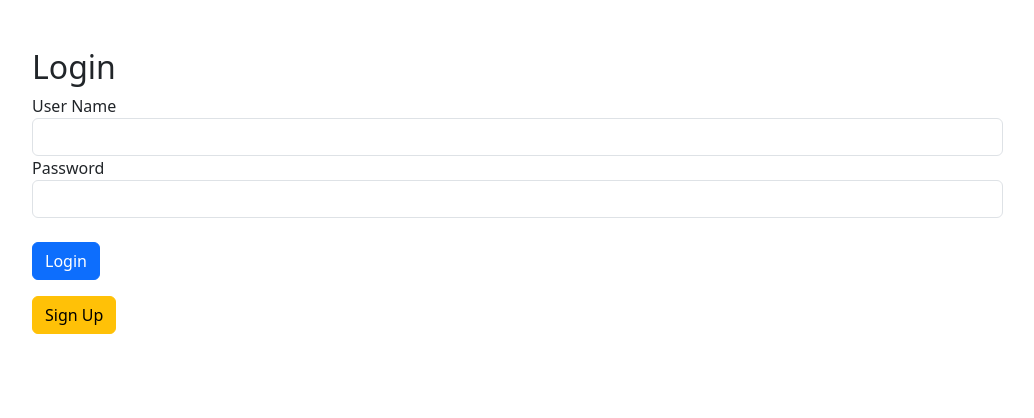
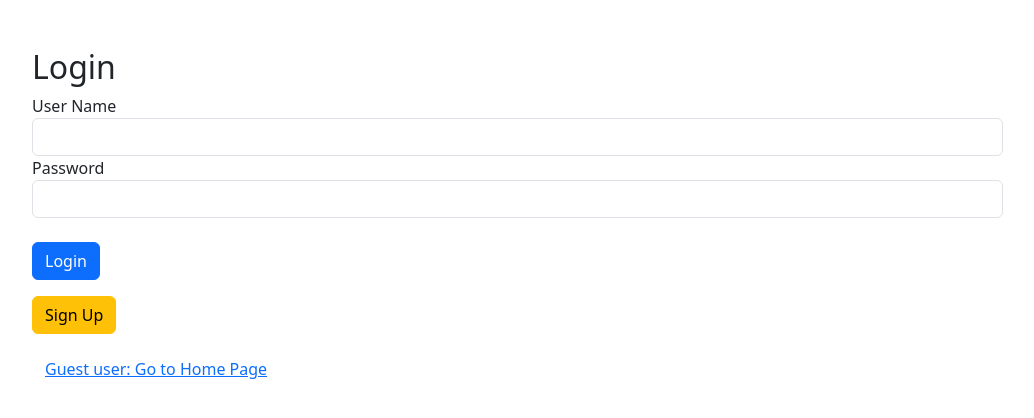
Before and after one commit to Nyasasvi/Shopping-App, a React (Create React App) app: page /#/Login in a window 1280 px wide. Shown: the top 418 px of the page, without its empty margins (64-1098 px from the left). Built offline with nearby package versions, Linux system fonts and the light colour scheme.

Commit message:
guest user go to homepage link

```diff
--- a/src/Login/index.js
+++ b/src/Login/index.js
@@ -1,7 +1,7 @@
 import * as client from "./client";
 import { useState } from "react";
 import { useAuth } from '../Home/AuthContext';
-import { useNavigate } from "react-router-dom";
+import { Link, useNavigate } from "react-router-dom";
 function Login() {
 
   const [username, setUsername] = useState("");
@@ -51,7 +51,11 @@ function Login() {
       <button type="submit" className="btn btn-primary" >Login</button>
       <p className="ps-5"></p>
       <button type="button" className="btn btn-warning" onClick={() => navigate("/register")}>Sign Up</button>
+      <p className="ps-5"></p>
 
+      <Link to="/home" className="btn btn-link">
+      Guest user: Go to Home Page
+      </Link>
 
     </form>
   );
--- a/src/ProductDetails/index.js
+++ b/src/ProductDetails/index.js
@@ -49,6 +49,11 @@ function ProductDetails() {
             <button
               className="btn btn-warning"
               onClick={() => {
+                if (!user) {
+                  alert("Please login first");
+                  navigate("/login");
+                  return;
+                }
                 handleAddToCart(product.id);
                 navigate("/cart");
               }}
```
